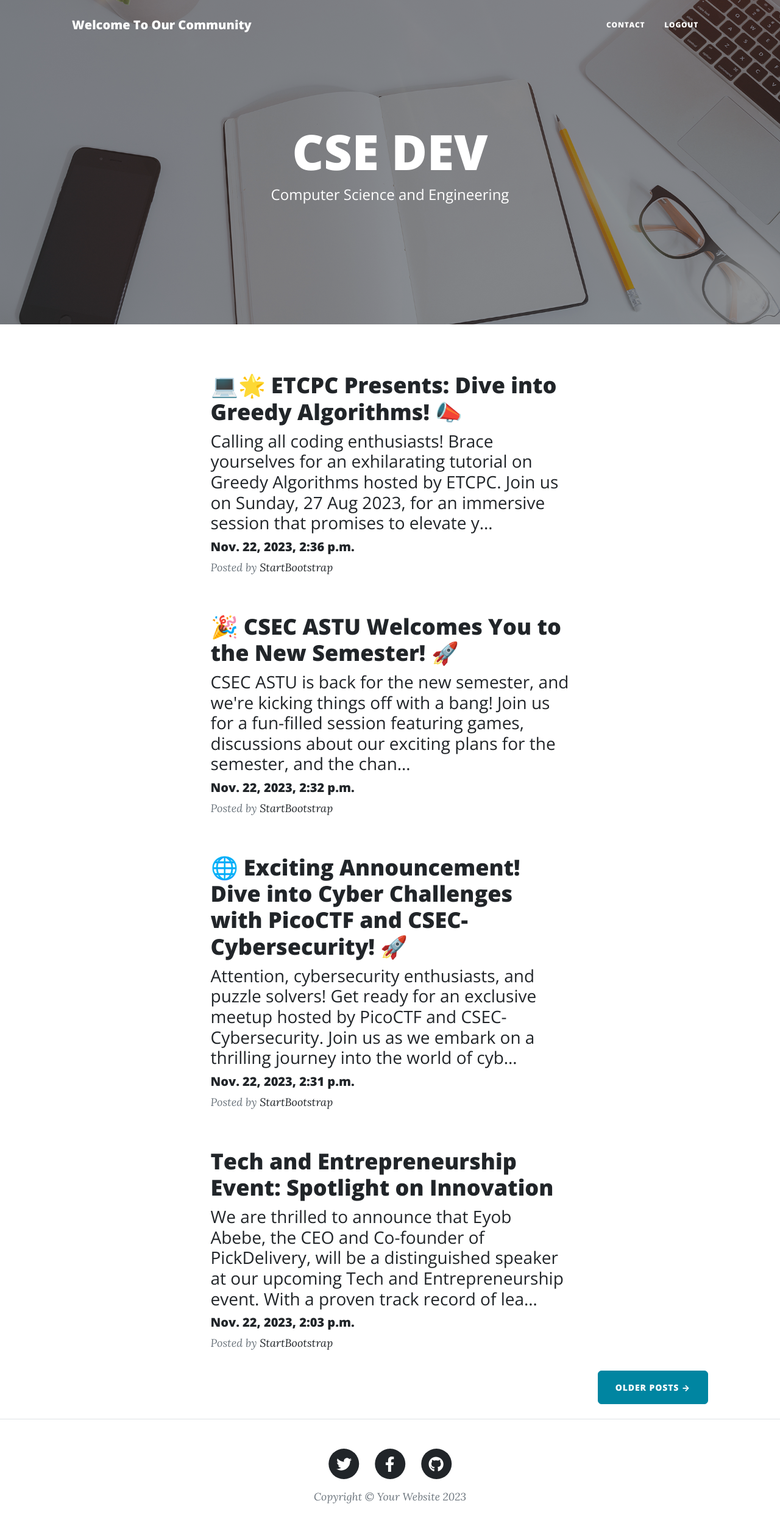
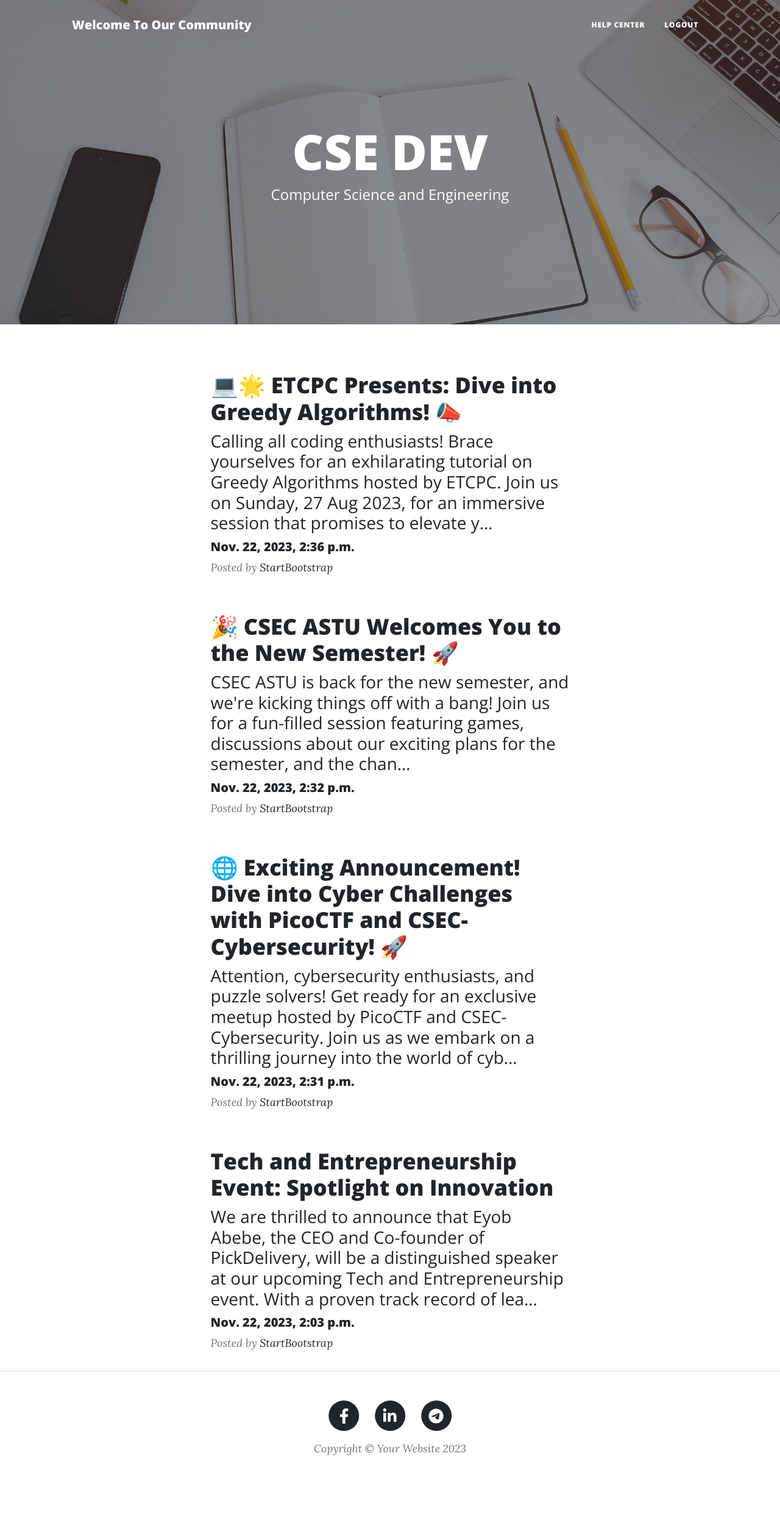
Before and after one commit to robsen123-fexil/Astu-CSE--CLUB-Managment-System, a Django app: page /home/ in a window 1280 px wide. Shown: the whole page at 61% size. After the commit the page ends 2387 px from the top, so only its background shows below. Run offline with Django 4.2, Linux system fonts and the light colour scheme; data comes from the database, SQL or seed files in the repository; both versions use the stored data as it was after the commit; some libraries are stand-ins or nearby versions.

Commit message:
updating links

```diff
--- a/base/template/home.html
+++ b/base/template/home.html
@@ -27,11 +27,20 @@
                     <i class="fas fa-bars"></i>
                 </button>
                 <div class="collapse navbar-collapse" id="navbarResponsive">
-                    <ul class="navbar-nav ms-auto py-4 py-lg-0">
-                        <li class="nav-item"><a class="nav-link px-lg-3 py-3 py-lg-4" href="contact.html">Contact</a></li>
-                        <li class="nav-item"><a class="nav-link px-lg-3 py-3 py-lg-4" href="{% url 'login_view' %}">logout</a></li>
-                    </ul>
-                </div>
+    <ul class="navbar-nav ms-auto py-4 py-lg-0">
+        <li class="nav-item">
+            <a class="nav-link px-lg-3 py-3 py-lg-4" href="https://t.me/BiniTech" target="_blank">
+                HELP CENTER
+            </a>
+        </li>
+        <li class="nav-item">
+            <a class="nav-link px-lg-3 py-3 py-lg-4" href="{% url 'login_view' %}">
+                logout
+            </a>
+        </li>
+    </ul>
+</div>
+
             </div>
         </nav>
         <!-- Page Header-->
@@ -67,7 +76,7 @@
                     </div>
                 {% endfor %}
 
-                <div class="d-flex justify-content-end mb-4"><a class="btn btn-primary text-uppercase" href="#!">Older Posts →</a></div>
+
             </div>
         </div>
 
@@ -76,16 +85,9 @@
                 <div class="row gx-4 gx-lg-5 justify-content-center">
                     <div class="col-md-10 col-lg-8 col-xl-7">
                         <ul class="list-inline text-center">
+
                             <li class="list-inline-item">
-                                <a href="#!">
-                                    <span class="fa-stack fa-lg">
-                                        <i class="fas fa-circle fa-stack-2x"></i>
-                                        <i class="fab fa-twitter fa-stack-1x fa-inverse"></i>
-                                    </span>
-                                </a>
-                            </li>
-                            <li class="list-inline-item">
-                                <a href="#!">
+                                <a href="https://www.facebook.com/your-facebook-page">
                                     <span class="fa-stack fa-lg">
                                         <i class="fas fa-circle fa-stack-2x"></i>
                                         <i class="fab fa-facebook-f fa-stack-1x fa-inverse"></i>
@@ -93,19 +95,30 @@
                                 </a>
                             </li>
                             <li class="list-inline-item">
-                                <a href="#!">
+                                <a href="https://www.linkedin.com/company/csec-astu" target="_blank" rel="noopener noreferrer">
                                     <span class="fa-stack fa-lg">
                                         <i class="fas fa-circle fa-stack-2x"></i>
-                                        <i class="fab fa-github fa-stack-1x fa-inverse"></i>
+                                        <i class="fab fa-linkedin-in fa-stack-1x fa-inverse"></i>
                                     </span>
                                 </a>
                             </li>
+
+                            <li class="list-inline-item">
+                                <a href="https://t.me/CSEC_ASTU" target="_blank" rel="noopener noreferrer">
+                                    <span class="fa-stack fa-lg">
+                                        <i class="fas fa-circle fa-stack-2x"></i>
+                                        <i class="fab fa-telegram fa-stack-1x fa-inverse"></i>
+                                    </span>
+                                </a>
+                            </li>
+
                         </ul>
                         <div class="small text-center text-muted fst-italic">Copyright &copy; Your Website 2023</div>
                     </div>
                 </div>
             </div>
         </footer>
+
         <!-- Bootstrap core JS-->
         <script src="https://cdn.jsdelivr.net/npm/bootstrap@5.2.3/dist/js/bootstrap.bundle.min.js"></script>
         <!-- Core theme JS-->
--- a/base/template/posts.html
+++ b/base/template/posts.html
@@ -26,7 +26,7 @@ body {
 }
 
 .card {
-   background-color: rgb(158, 90, 90);
+   background-color: rgb(248, 244, 244);
    padding: 20px;
    margin-top: 20px;
    margin-right: 400px;
```
Also changed, not shown: base/db.sqlite3.
